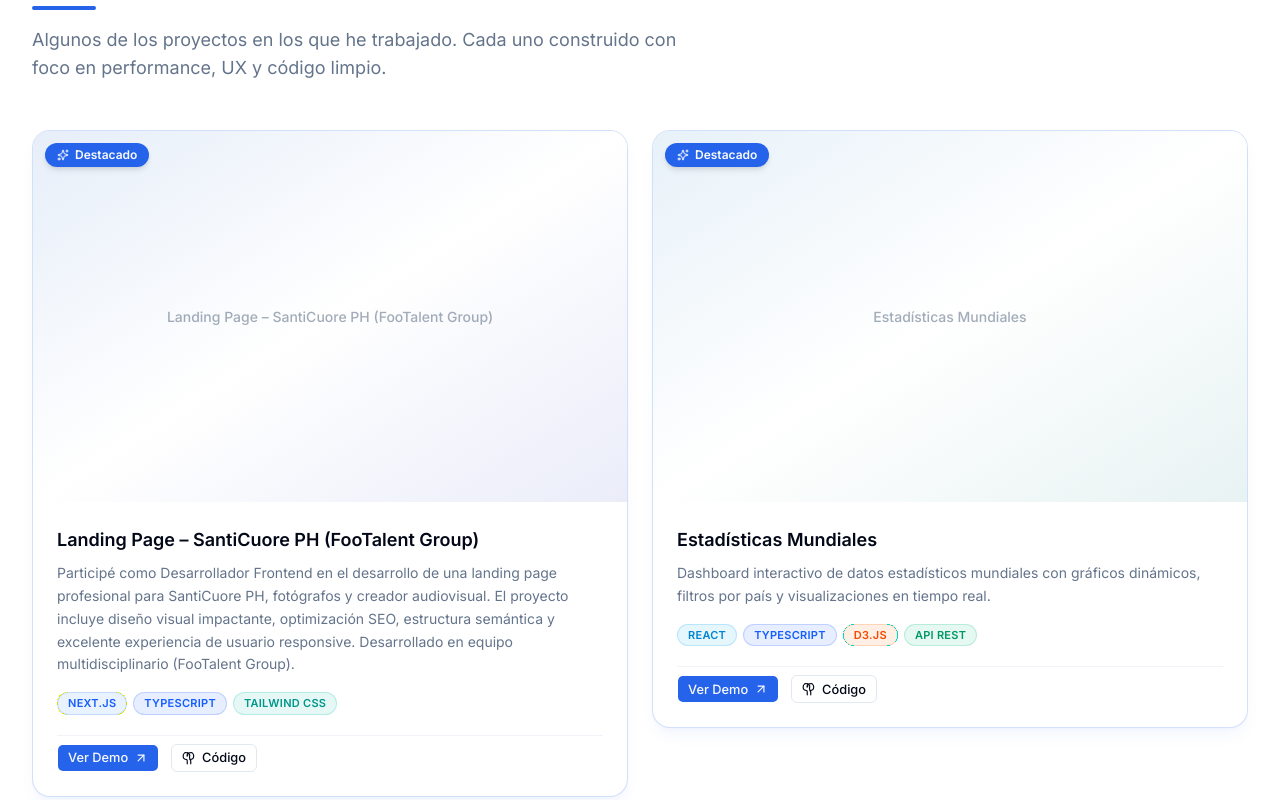
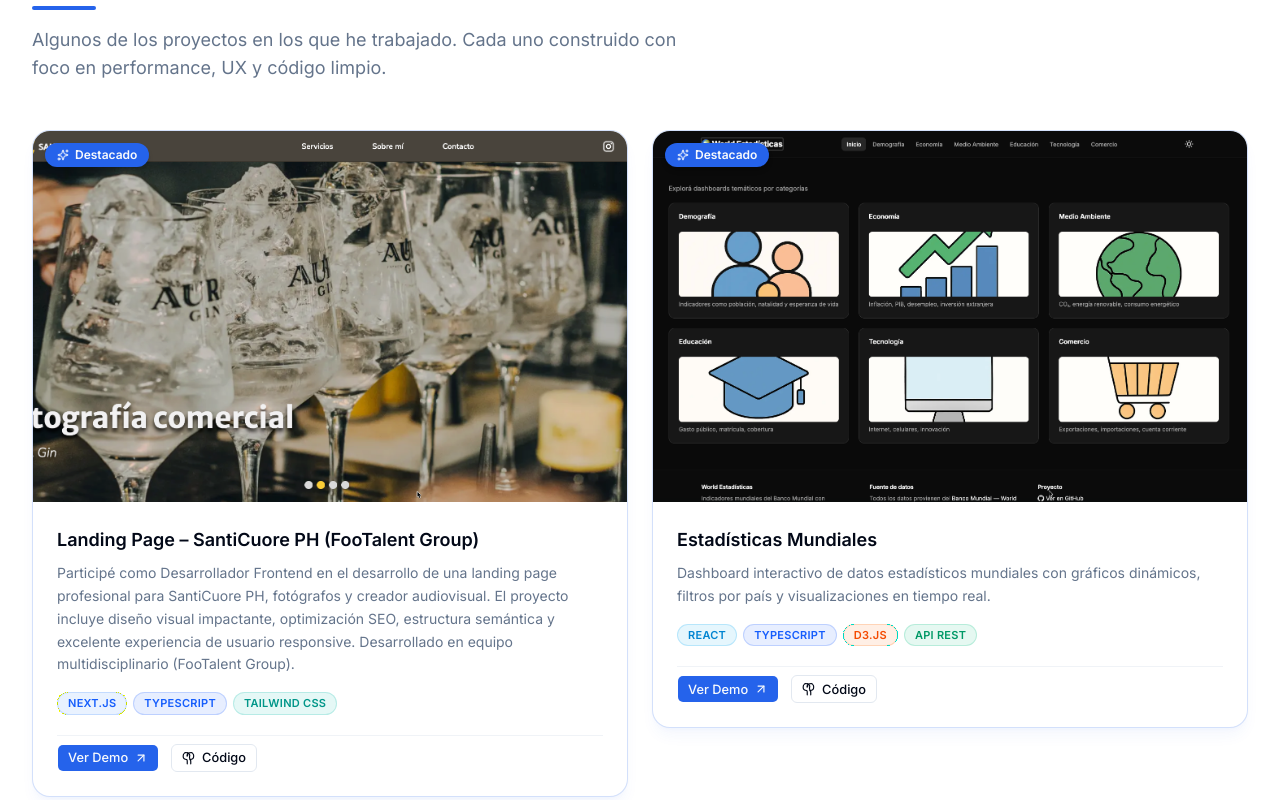
Before and after one commit to rafaric/strongoli-portfolio-2026, a Next.js app: page / in a window 1280 px wide. Shown: the part 1620-2420 px from the top of the page. Built offline with nearby package versions, Linux system fonts and the light colour scheme.

Commit message:
fix: render real project images in cards
- Added image rendering from project.image field
- Fixed syntax errors in project-card.tsx
- Use <img> tag for real screenshots

```diff
--- a/src/components/custom/project-card.tsx
+++ b/src/components/custom/project-card.tsx
@@ -50,7 +50,7 @@
     "from-pink-500/5 via-background to-violet-500/5",
   "dashboard-admin":
     "from-violet-500/10 via-primary/5 to-sky-500/10",
-};
+}
 
 export function ProjectCard({ project, index }: ProjectCardProps) {
   const shouldReduceMotion = useReducedMotion();
@@ -109,8 +109,17 @@
               </div>
             </div>
           </div>
+        ) : project.image ? (
+          // Real project image
+          <div className="absolute inset-0 flex items-center justify-center bg-muted/50">
+            <img
+              src={project.image}
+              alt={project.title}
+              className="size-full object-cover"
+            />
+          </div>
         ) : (
-          /* Regular project — show title as placeholder */
+          // Fallback — show title as placeholder
           <div className="absolute inset-0 flex items-center justify-center">
             <p className="text-muted-foreground/60 text-sm font-medium">{project.title}</p>
           </div>
```
